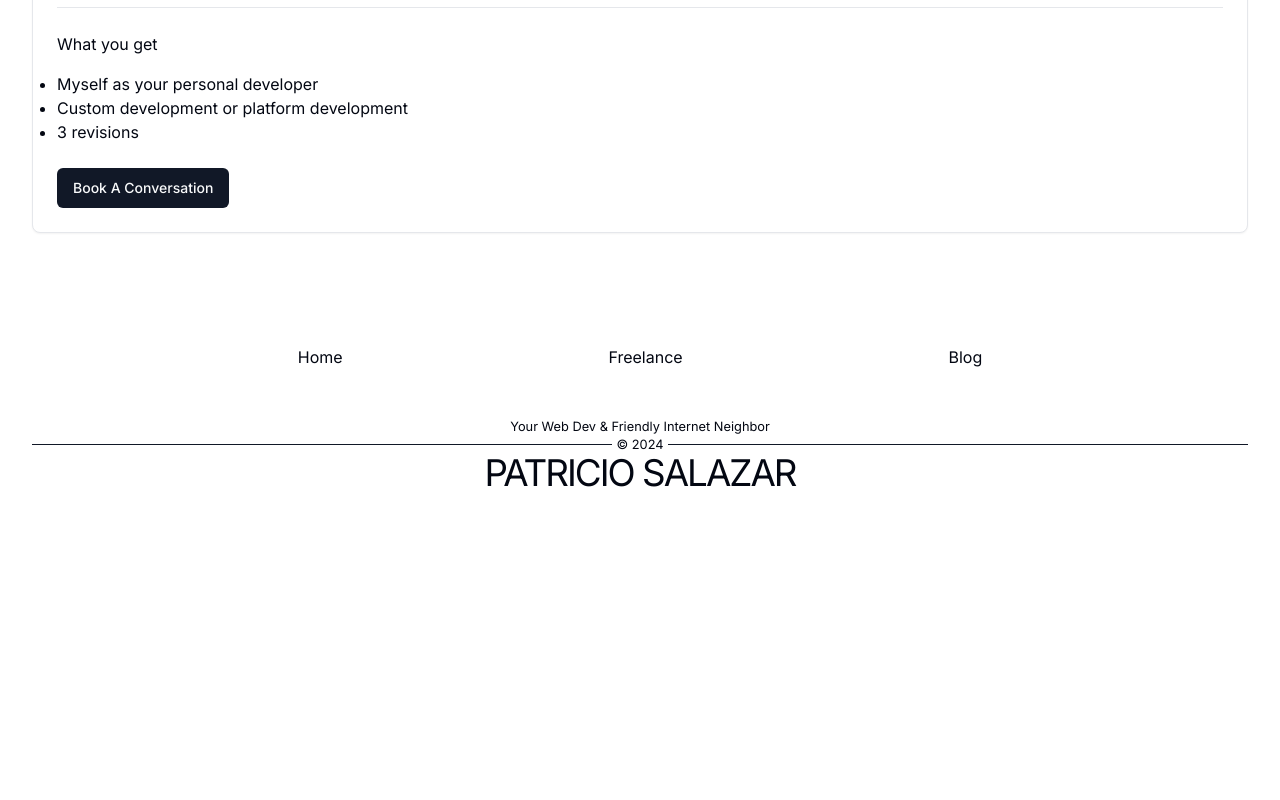
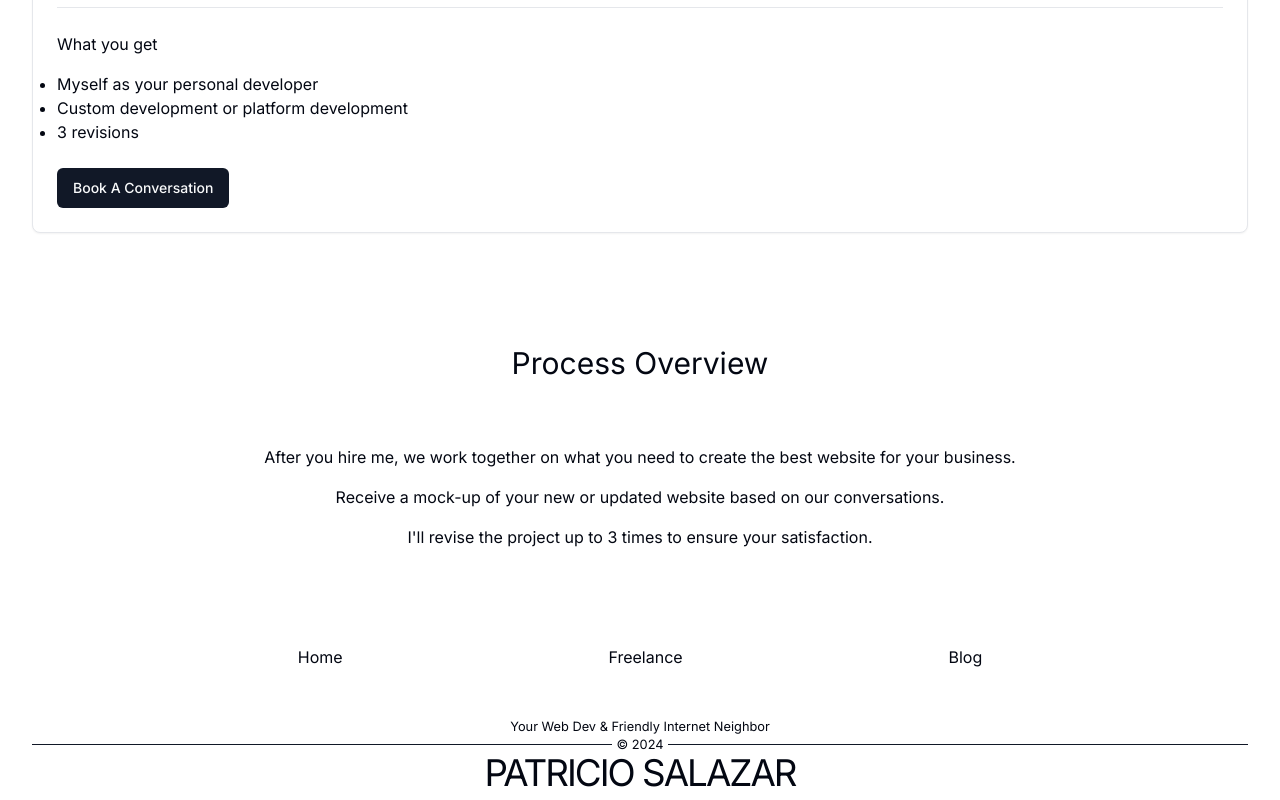
Before and after one commit to patriciosebastian/personal-website, a Next.js app: page /freelance in a window 1280 px wide. Shown: the part 1524-2324 px from the top of the page. Before the commit the page ends 2024 px from the top, so only its background shows below. Built offline with nearby package versions, Linux system fonts and the light colour scheme.

Commit message:
add process overview section WIP

```diff
--- a/src/app/freelance/page.jsx
+++ b/src/app/freelance/page.jsx
@@ -109,6 +109,25 @@ export default function FreelancePage() {
 
       <Spacer />
 
+      <section className="text-center">
+        {/* "Project Flow & Onboarding Process" */}
+        <h2 className="text-3xl mb-16">Process Overview</h2>
+        <div className="text-balance">
+          {/* add svg's to each item */}
+          <div className="mb-4">
+            After you hire me, we work together on what you need to create the best website for your business.
+          </div>
+          <div className="mb-4">
+            Receive a mock-up of your new or updated website based on our conversations.
+          </div>
+          <div>
+            I&apos;ll revise the project up to 3 times to ensure your satisfaction.
+          </div>
+        </div>
+      </section>
+
+      <Spacer />
+
       <MainFooter />
     </main>
   );
```
